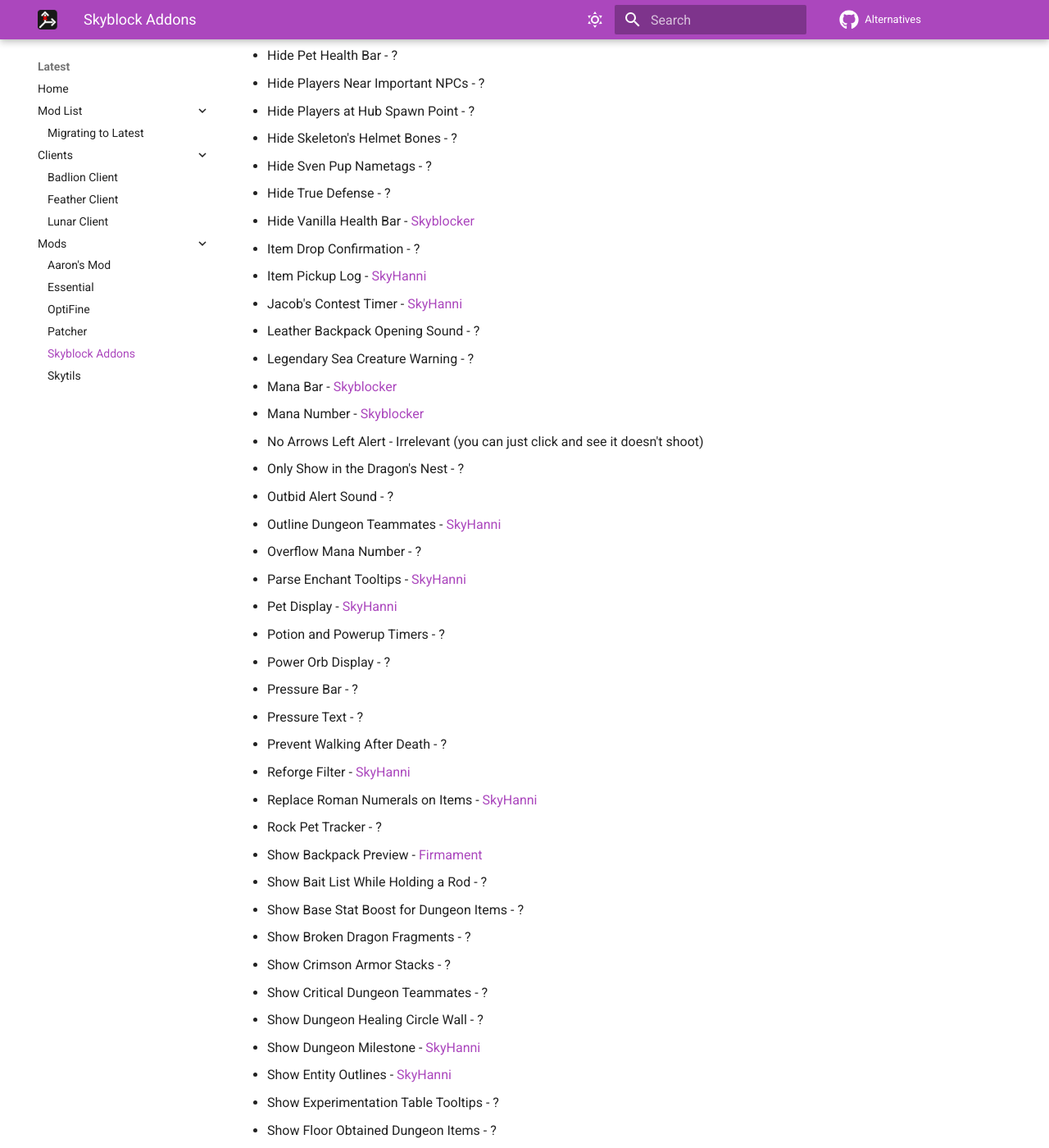
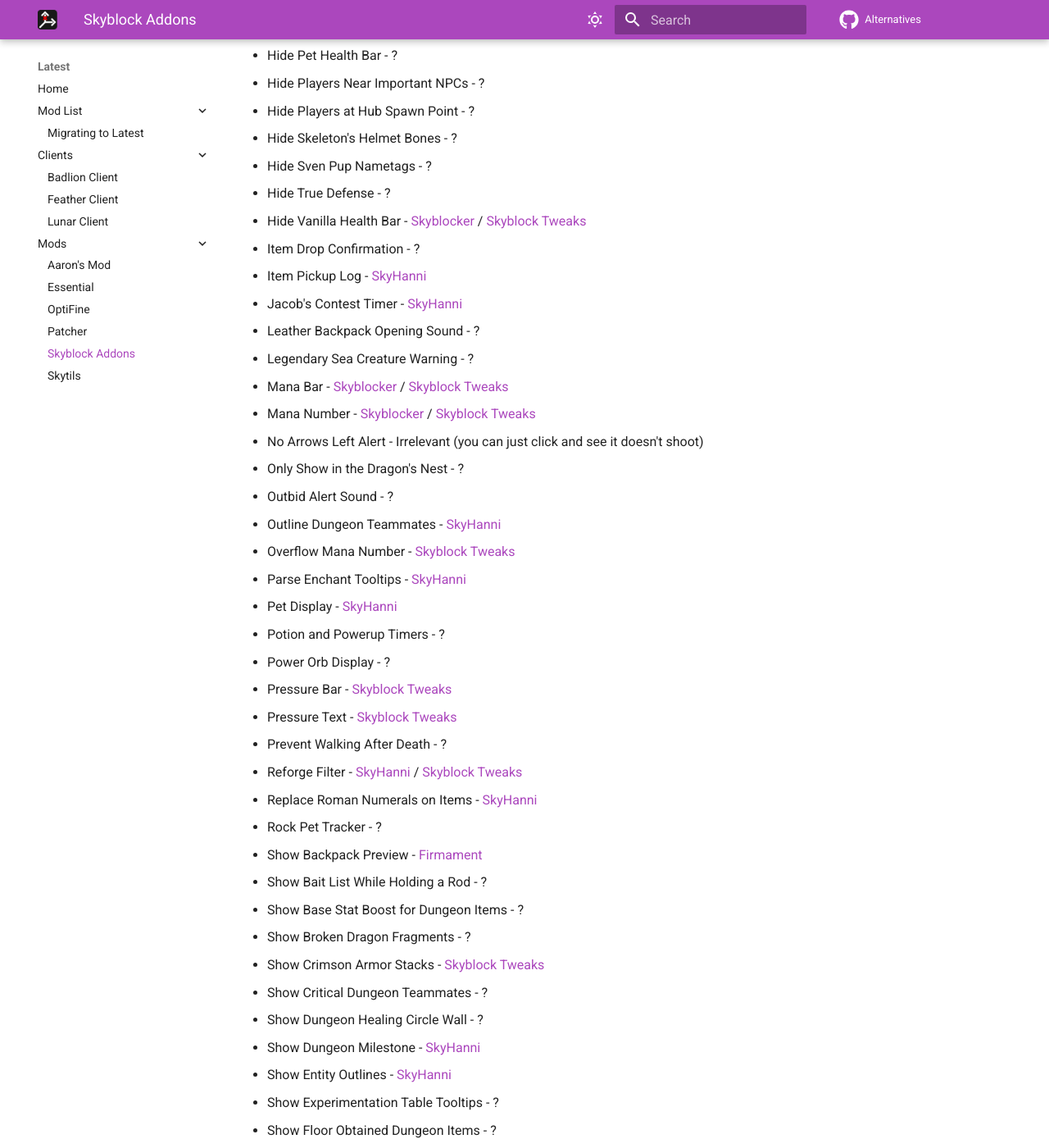
Before and after one commit to MicrocontrollersDev/Alternatives, an MkDocs documentation site: the page built from docs/latest/skyblockaddons.md, in a window 1280 px wide and 1400 px high, scrolled down 1919 px. Shown: the whole window at 82% size. Built offline with MkDocs 1.6.1 and Material for MkDocs 9.7.7, drawn with Linux system fonts in a browser that asks for light colours; comment, search, counter and statistics services are not loaded; some of the changed text lies outside the part shown.

Commit message:
Add some things that SBT does

```diff
--- a/docs/latest/skyblockaddons.md
+++ b/docs/latest/skyblockaddons.md
@@ -8,7 +8,7 @@
 * Allow Locking Slots - [Firmament](https://modrinth.com/mod/firmament)
 * Axe Cooldown Indicator - [Skyblocker](https://modrinth.com/mod/skyblocker-liap)
 * Bal Boss Warning - Useless
-* Birch Park Rainmaker Timer - ?
+* Birch Park Rainmaker Timer - [Skyblock Tweaks](https://modrinth.com/mod/sbt)
 * Brood Mother Warning - Useless
 * Change Enderchest Color in the End - ?
 * Change Zealot Color - [SkyHanni](https://modrinth.com/mod/skyhanni)
@@ -17,7 +17,7 @@
 * Custom Colored Fishing Particles - ?
 * Dark Auction Timer - ?
 * Defence Number - [Skyblocker](https://modrinth.com/mod/skyblocker-liap)
-* Defence Percentage - ?
+* Defence Percentage - [Skyblock Tweaks](https://modrinth.com/mod/sbt)
 * Defence Symbol - ?
 * Disable Boss Messages - [SkyHanni](https://modrinth.com/mod/skyhanni)
 * Disable Enderman Teleportation - [SkyHanni](https://modrinth.com/mod/skyhanni)
@@ -30,26 +30,26 @@
 * Dolphin Pet Tracker - ?
 * Don't Reset Cursor Between Inventories - [Firmament](https://modrinth.com/mod/firmament) / [Better Screens](https://modrinth.com/mod/better-screens)
 * Dragon Tracker - ?
-* Drill Fuel Bar - [Skyblocker](https://modrinth.com/mod/skyblocker-liap)
-* Drill Fuel Number - [Skyblocker](https://modrinth.com/mod/skyblocker-liap)
+* Drill Fuel Bar - [Skyblocker](https://modrinth.com/mod/skyblocker-liap) / [Skyblock Tweaks](https://modrinth.com/mod/sbt)
+* Drill Fuel Number - [Skyblocker](https://modrinth.com/mod/skyblocker-liap) / [Skyblock Tweaks](https://modrinth.com/mod/sbt)
 * Dungeon Death Counter - ?
 * Dungeon Map Display - [Skyblocker](https://modrinth.com/mod/skyblocker-liap)
 * Dungeons Collected Essences Display - [Skyblocker](https://modrinth.com/mod/skyblocker-liap)
-* Dungeons Secret Display - [Skyblocker](https://modrinth.com/mod/skyblocker-liap)
+* Dungeons Secret Display - [Skyblocker](https://modrinth.com/mod/skyblocker-liap) / [Skyblock Tweaks](https://modrinth.com/mod/sbt)
 * Dungeons Teammate Name Overlay - ?
-* Effective Health Number - ?
+* Effective Health Number - [Skyblock Tweaks](https://modrinth.com/mod/sbt)
 * Endstone Protector Display - [Skyblocker](https://modrinth.com/mod/skyblocker-liap)
 * Fancy Warp Menu - [Modern Warp Menu](https://modrinth.com/mod/https://modrinth.com/mod/modern-warp-menu)
 * Fire Freeze Timer F3/M3 - [Skyblocker](https://modrinth.com/mod/skyblocker-liap)
-* Full Inventory Warning - ?
+* Full Inventory Warning - Vanilla
 * Full Minion Warning - ?
 * Glowing Dropped Items - Vanilla
-* Health Bar - [Skyblocker](https://modrinth.com/mod/skyblocker-liap)
+* Health Bar - [Skyblocker](https://modrinth.com/mod/skyblocker-liap) / [Skyblock Tweaks](https://modrinth.com/mod/sbt)
 * Health Change Number - ?
-* Health Number - [Skyblocker](https://modrinth.com/mod/skyblocker-liap)
-* Hide Effects HUD - [Skyblocker](https://modrinth.com/mod/skyblocker-liap) / [Firmament](https://modrinth.com/mod/firmament)
+* Health Number - [Skyblocker](https://modrinth.com/mod/skyblocker-liap) / [Skyblock Tweaks](https://modrinth.com/mod/sbt)
+* Hide Effects HUD - [Skyblocker](https://modrinth.com/mod/skyblocker-liap) / [Firmament](https://modrinth.com/mod/firmament) / [Skyblock Tweaks](https://modrinth.com/mod/sbt)
 * Hide Far Entities in Lobby - ?
-* Hide Food & Armor Bar - [Skyblocker](https://modrinth.com/mod/skyblocker-liap)
+* Hide Food & Armor Bar - [Skyblocker](https://modrinth.com/mod/skyblocker-liap) / [Skyblock Tweaks](https://modrinth.com/mod/sbt)
 * Hide Haunted Skulls from Soulweaver Gloves - ?
 * Hide Menu Glass Pane Tooltips - [SkyHanni](https://modrinth.com/mod/skyhanni)
 * Hide Other Player's Presents - ?
@@ -59,34 +59,34 @@
 * Hide Skeleton's Helmet Bones - ?
 * Hide Sven Pup Nametags - ?
 * Hide True Defense - ?
-* Hide Vanilla Health Bar - [Skyblocker](https://modrinth.com/mod/skyblocker-liap)
+* Hide Vanilla Health Bar - [Skyblocker](https://modrinth.com/mod/skyblocker-liap) / [Skyblock Tweaks](https://modrinth.com/mod/sbt)
 * Item Drop Confirmation - ?
 * Item Pickup Log - [SkyHanni](https://modrinth.com/mod/skyhanni)
 * Jacob's Contest Timer - [SkyHanni](https://modrinth.com/mod/skyhanni)
 * Leather Backpack Opening Sound - ?
 * Legendary Sea Creature Warning - ?
-* Mana Bar - [Skyblocker](https://modrinth.com/mod/skyblocker-liap)
-* Mana Number - [Skyblocker](https://modrinth.com/mod/skyblocker-liap)
+* Mana Bar - [Skyblocker](https://modrinth.com/mod/skyblocker-liap) / [Skyblock Tweaks](https://modrinth.com/mod/sbt)
+* Mana Number - [Skyblocker](https://modrinth.com/mod/skyblocker-liap) / [Skyblock Tweaks](https://modrinth.com/mod/sbt)
 * No Arrows Left Alert - Irrelevant (you can just click and see it doesn't shoot)
 * Only Show in the Dragon's Nest - ?
 * Outbid Alert Sound - ?
 * Outline Dungeon Teammates - [SkyHanni](https://modrinth.com/mod/skyhanni)
-* Overflow Mana Number - ?
+* Overflow Mana Number - [Skyblock Tweaks](https://modrinth.com/mod/sbt)
 * Parse Enchant Tooltips - [SkyHanni](https://modrinth.com/mod/skyhanni)
 * Pet Display - [SkyHanni](https://modrinth.com/mod/skyhanni)
 * Potion and Powerup Timers - ?
 * Power Orb Display - ?
-* Pressure Bar - ?
-* Pressure Text - ?
+* Pressure Bar - [Skyblock Tweaks](https://modrinth.com/mod/sbt)
+* Pressure Text - [Skyblock Tweaks](https://modrinth.com/mod/sbt)
 * Prevent Walking After Death - ?
-* Reforge Filter - [SkyHanni](https://modrinth.com/mod/skyhanni)
+* Reforge Filter - [SkyHanni](https://modrinth.com/mod/skyhanni) / [Skyblock Tweaks](https://modrinth.com/mod/sbt)
 * Replace Roman Numerals on Items - [SkyHanni](https://modrinth.com/mod/skyhanni)
 * Rock Pet Tracker - ?
 * Show Backpack Preview - [Firmament](https://modrinth.com/mod/firmament)
 * Show Bait List While Holding a Rod - ?
 * Show Base Stat Boost for Dungeon Items - ?
 * Show Broken Dragon Fragments - ?
-* Show Crimson Armor Stacks - ?
+* Show Crimson Armor Stacks - [Skyblock Tweaks](https://modrinth.com/mod/sbt)
 * Show Critical Dungeon Teammates  - ?
 * Show Dungeon Healing Circle Wall - ?
 * Show Dungeon Milestone - [SkyHanni](https://modrinth.com/mod/skyhanni)
@@ -102,11 +102,11 @@
 * Show Skyblock Item ID on Hover - [SkyHanni](https://modrinth.com/mod/skyhanni)
 * Show Stacking Enchant Progress - ?
 * Show Sword Kills - ?
-* Show What Fetchur Wants Today - [Skyblocker](https://modrinth.com/mod/skyblocker-liap)
+* Show What Fetchur Wants Today - [Skyblocker](https://modrinth.com/mod/skyblocker-liap) / [Skyblock Tweaks](https://modrinth.com/mod/sbt)
 * Show if Item's Rarity has been Upgraded - ?
 * Skeleton's Helmet Bones Bar - ?
-* Skill Progress Bar - [SkyHanni](https://modrinth.com/mod/skyhanni)
-* Skill Progress Display - [SkyHanni](https://modrinth.com/mod/skyhanni)
+* Skill Progress Bar - [SkyHanni](https://modrinth.com/mod/skyhanni) / [Skyblock Tweaks](https://modrinth.com/mod/sbt)
+* Skill Progress Display - [SkyHanni](https://modrinth.com/mod/skyhanni) / [Skyblock Tweaks](https://modrinth.com/mod/sbt)
 * Slayer Armor Progress Indicator - ?
 * Slayer Boss Approach Alert - ?
 * Slayer Tracker - Inferno/Blaze - [SkyHanni](https://modrinth.com/mod/skyhanni)
```
Also changed, not shown: other parts of docs/latest/skyblockaddons.md (+1 -0 lines).
